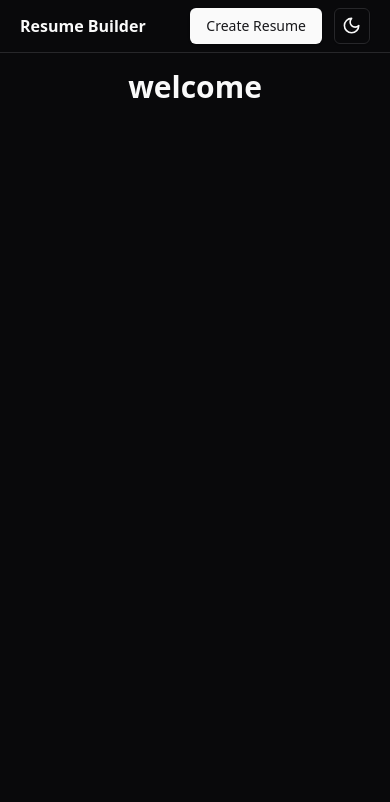
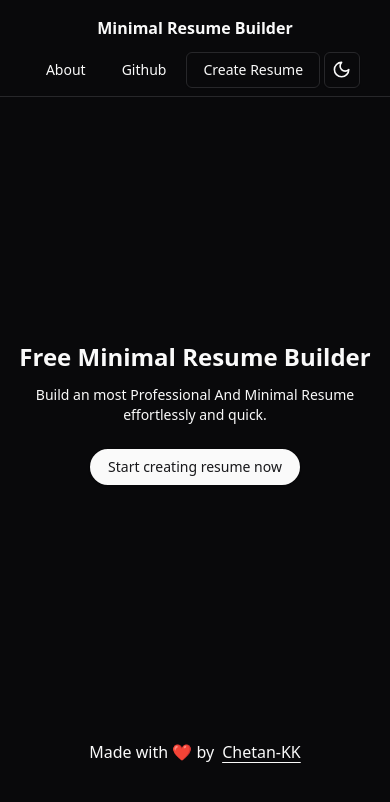
Before and after one commit to Chetan-KK/Free-Minimal-Resume-Builder, a React (Vite) app: page / in a window 390 px wide. Shown: the top 802 px of the page. Built offline with nearby package versions, Linux system fonts and the light colour scheme.

Commit message:
responsive home

```diff
--- a/src/components/Header.tsx
+++ b/src/components/Header.tsx
@@ -4,11 +4,20 @@ import { Link } from "react-router-dom";
 
 const Header = () => {
   return (
-    <div className="flex justify-between items-center px-5 py-2 border-b-border border-b">
-      <div className="font-bold">Resume Builder</div>
-      <div className="flex justify-center gap-3 items-center">
+    <div className="flex justify-between items-center sm:flex-row gap-3 sm:pt-2 pt-4 flex-col px-5 py-2 border-b-border border-b">
+      <div className="font-bold">Minimal Resume Builder</div>
+      <div className="flex justify-center gap-1 sm:gap-3 items-center">
+        <Link to={"/about"}>
+          <Button variant={"link"}>About</Button>
+        </Link>
+        <a
+          href="https://github.com/Chetan-KK/Free-Minimal-Resume-Builder"
+          target="_blank"
+        >
+          <Button variant={"link"}>Github</Button>
+        </a>
         <Link to={"/create/user"}>
-          <Button>Create Resume</Button>
+          <Button variant={"outline"}>Create Resume</Button>
         </Link>
         <ModeToggle />
       </div>
--- a/src/pages/Home.tsx
+++ b/src/pages/Home.tsx
@@ -1,12 +1,33 @@
 import Header from "@/components/Header";
+import { Button } from "@/components/ui/button";
+import { Link } from "react-router-dom";
 const Home = () => {
   return (
-    <>
+    <div className="flex flex-col sm:h-screen h-[92vh] max-h-screen justify-between">
       <Header />
-      <h1 className="text-3xl font-bold text-center text-primary mt-4">
-        welcome
-      </h1>
-    </>
+      <div className="flex flex-col justify-center items-center text-center gap-3">
+        <h1 className="sm:text-4xl text-2xl font-bold text-primary">
+          Free Minimal Resume Builder
+        </h1>
+        <h2 className="sm:w-[40rem] w-80 sm:text-base text-sm text-secondary-foreground">
+          Build an most Professional And Minimal Resume effortlessly and quick.
+        </h2>
+        <Link to={"/create/user"}>
+          <Button className="border-2 border-primary mt-3 rounded-full">
+            Start creating resume now
+          </Button>
+        </Link>
+      </div>
+      <div className="flex text-center justify-center items-center p-3">
+        Made with ❤ by{" "}
+        <a
+          href="https://www.linkedin.com/in/chetan-khulage"
+          className="ml-2 underline underline-offset-4"
+        >
+          Chetan-KK
+        </a>
+      </div>
+    </div>
   );
 };
 
```
Also changed, not shown: src/components/GridStructure.tsx (+0 -18 lines).
